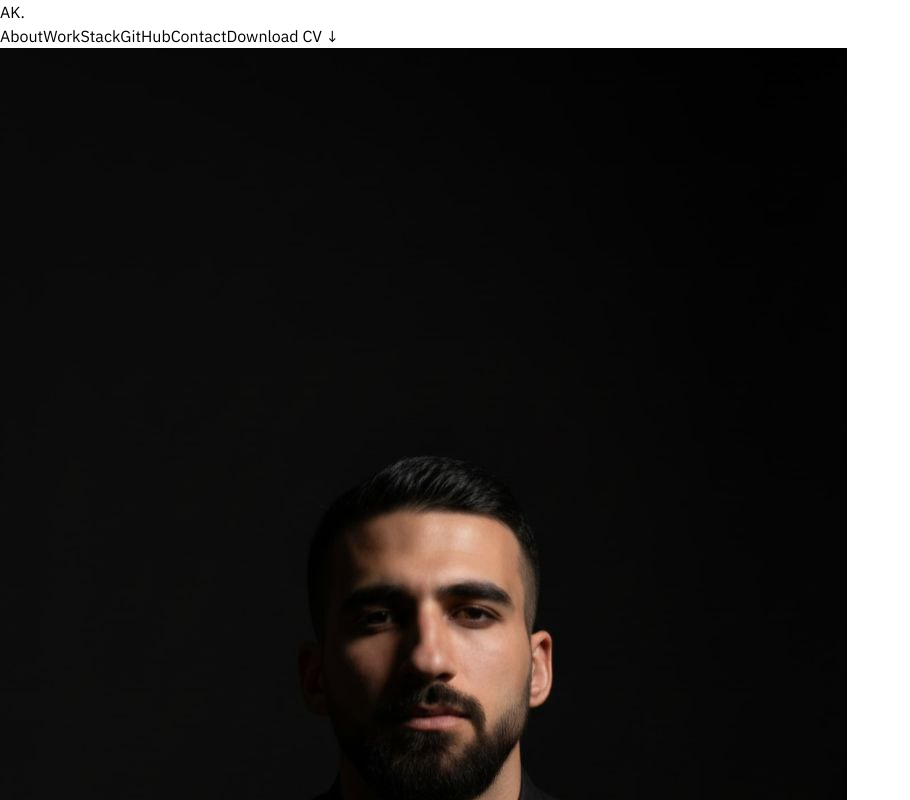
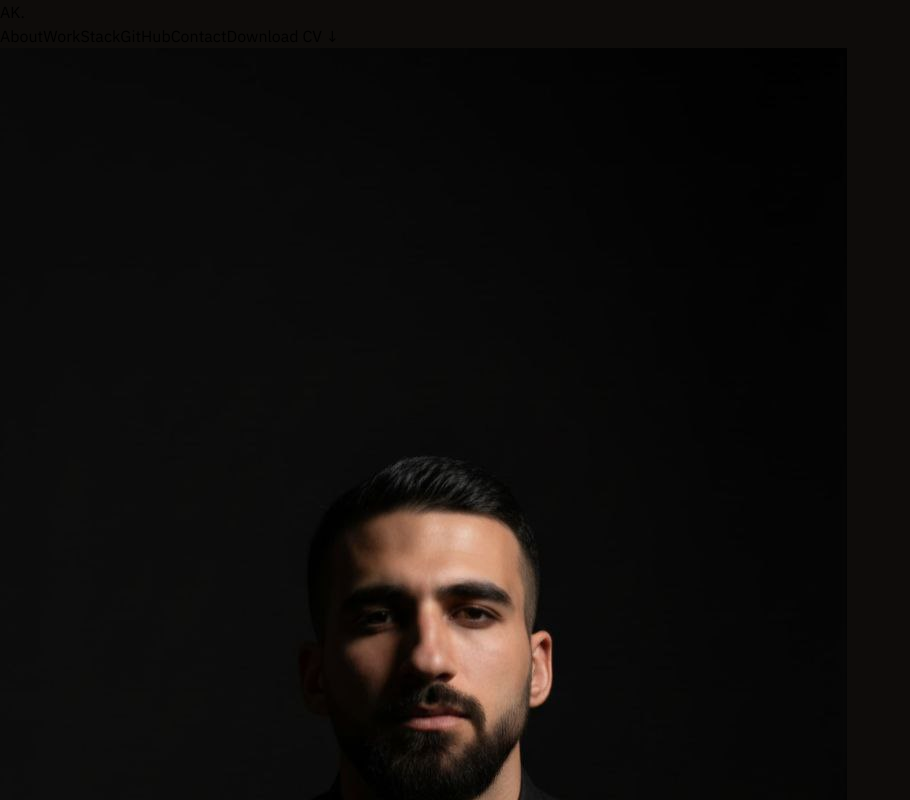
Before and after one commit to Abdallah-khatib-7/My_Portfolio, a React (Vite) app in the folder profile/: page / in a window 1280 px wide. Shown: the top 800 px of the page, without its empty margins (0-910 px from the left). Built offline with nearby package versions, Linux system fonts and the light colour scheme.

Commit message:
refactor: migrate App.jsx to Tailwind utility classes

```diff
--- a/profile/src/App.jsx
+++ b/profile/src/App.jsx
@@ -10,7 +10,7 @@ import Contact from "./components/Contact";
 
 function App() {
   return (
-    <div style={{ background: "var(--bg)", minHeight: "100vh" }}>
+    <div className="bg-bg min-h-screen">
       <Nav />
       <Hero />
       <Marquee />
```
